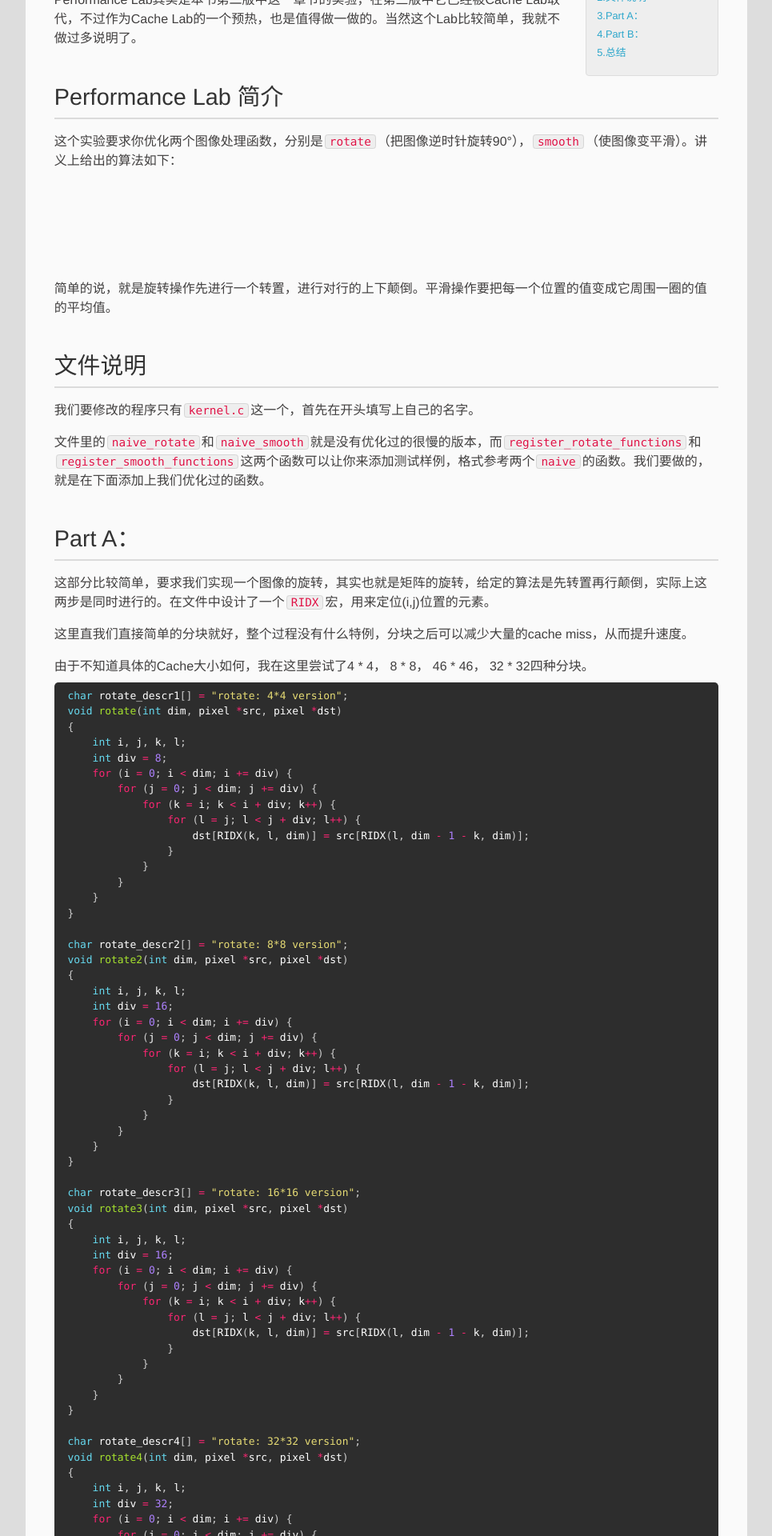
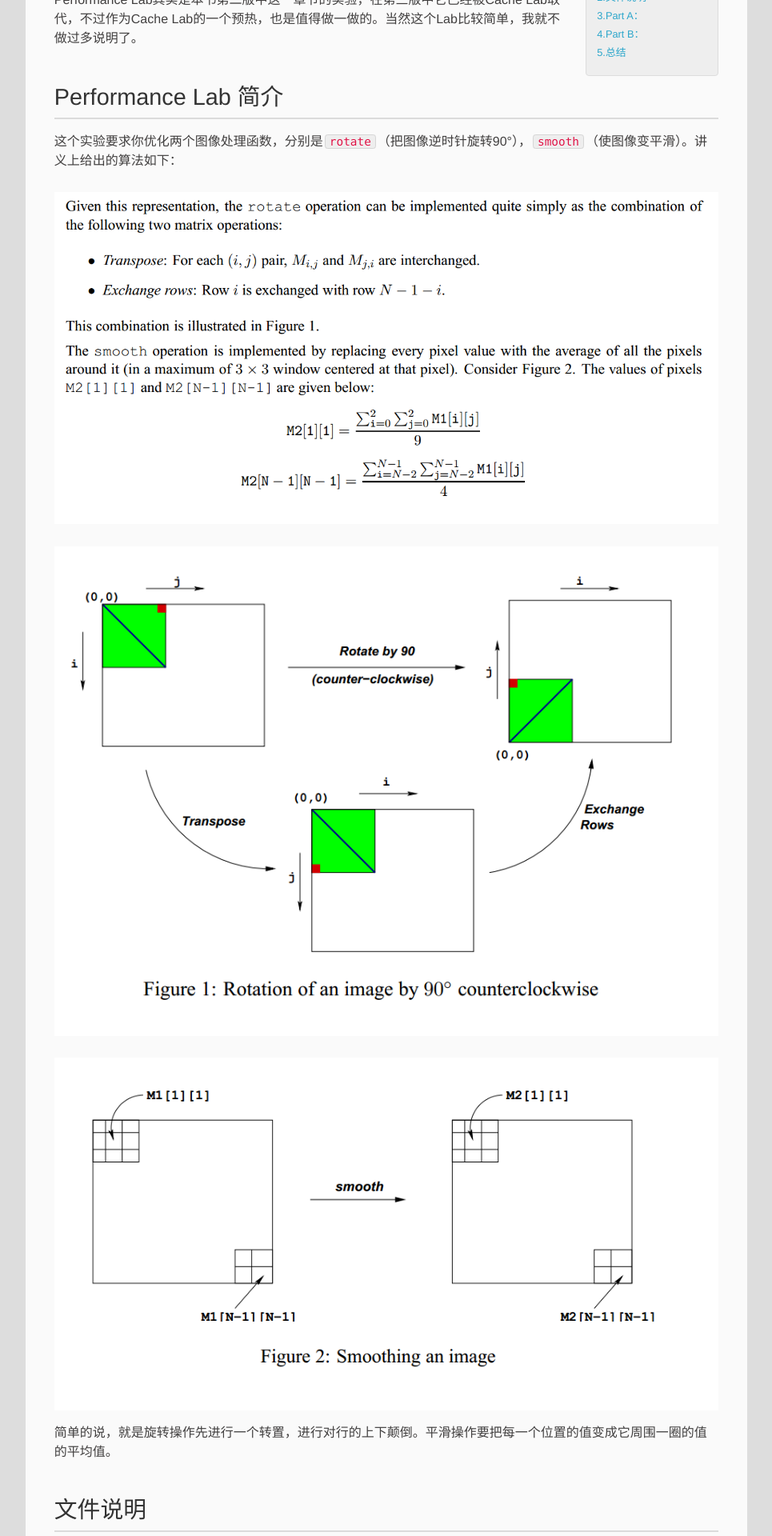
Before and after one commit to zxc479773533/zxc479773533.github.io, a Jekyll site: the page built from _posts/2017-11-19-Performance-Lab.md, in a window 1280 px wide. Shown: the part 485-2405 px from the top of the page at 80% size, without its empty margins (127-1092 px from the left). Built offline with Jekyll 4.4.1, drawn with Linux system fonts in a browser that asks for light colours; a script that is not in the unit is left out; comment, search, counter and statistics services are not loaded.

Commit message:
add 2017-11-19-Performance-lab

```diff
--- a/_posts/2017-11-19-Performance-Lab.md
+++ b/_posts/2017-11-19-Performance-Lab.md
@@ -15,11 +15,11 @@
 
 这个实验要求你优化两个图像处理函数，分别是`rotate`（把图像逆时针旋转90°），`smooth`（使图像变平滑）。讲义上给出的算法如下：
 
-![](images/Performance-Lab-01.png)
+![](https://raw.githubusercontent.com/zxc479773533/zxc479773533.github.io/master/_posts/images/Performance-Lab-01.png)
 
-![](images/Performance-Lab-02.png)
+![](https://raw.githubusercontent.com/zxc479773533/zxc479773533.github.io/master/_posts/images/Performance-Lab-02.png)
 
-![](images/Performance-Lab-03.png)
+![](https://raw.githubusercontent.com/zxc479773533/zxc479773533.github.io/master/_posts/images/Performance-Lab-03.png)
 
 简单的说，就是旋转操作先进行一个转置，进行对行的上下颠倒。平滑操作要把每一个位置的值变成它周围一圈的值的平均值。
 
```
